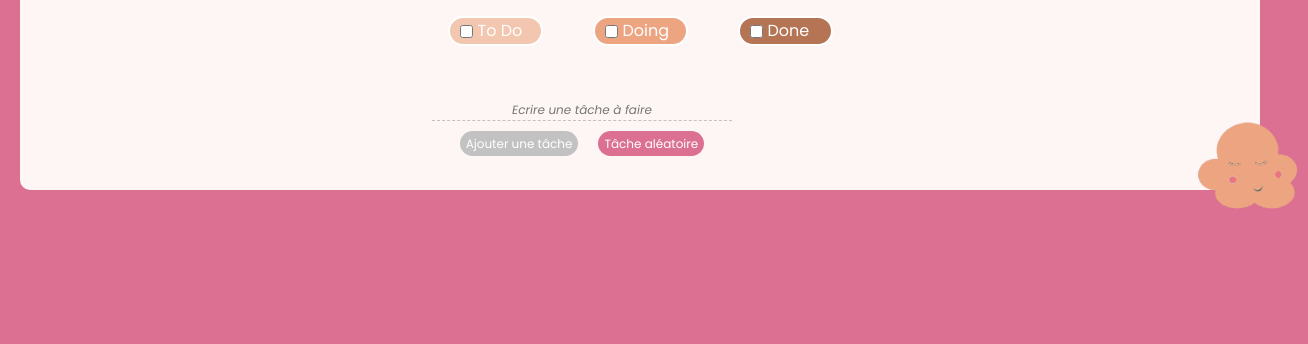
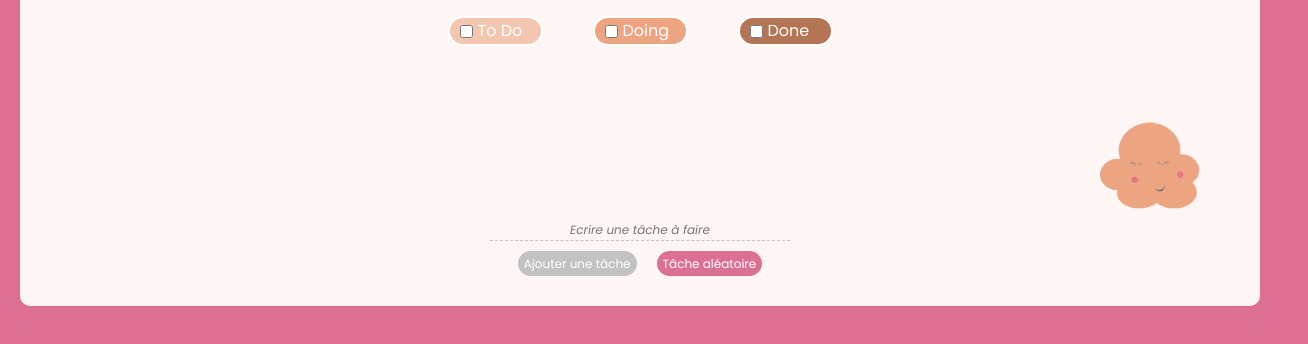
Before and after one commit to jeremy93130/todolist, a website: page index.html in a window 1280 px wide. Shown: the part 194-538 px from the top of the page, 1308 px wide, since content can reach past the window. Drawn offline with nearby package versions, Linux system fonts and the light colour scheme; a web font is replaced by a local one.

Commit message:
modifs visu

```diff
--- a/index.html
+++ b/index.html
@@ -47,9 +47,9 @@
         </div>
 
 
-        <!-- <div class="joy">
+        <div class="joy">
             <img id="joy" class="cloud" src="img/nuages-pêche4.png" alt="Petit nuage trop choupinou" />
-        </div> -->
+        </div>
 
         <div class="flex bottom">
             <form id="writing" onsubmit="onTaskSubmit(); return false" ;>
@@ -59,9 +59,6 @@
                     <button id="random-btn" type="button" onclick="randomButton()">Tâche aléatoire</button>
                 </div>
             </form>
-            <div class="joy">
-                <img id="joy" class="cloud" src="img/nuages-pêche4.png" alt="Petit nuage trop choupinou" />
-            </div>
         </div>
 
 
--- a/style.css
+++ b/style.css
@@ -227,12 +227,12 @@ header div {
     height  : 200px;
     position: relative;
     bottom  : 20px;
-    left  : 450px;
+    right   : 50px;
 }
 
 .joy {
     display        : flex;
-    justify-self: flex-end;
+    justify-content: flex-end;
 }
 
 
```
